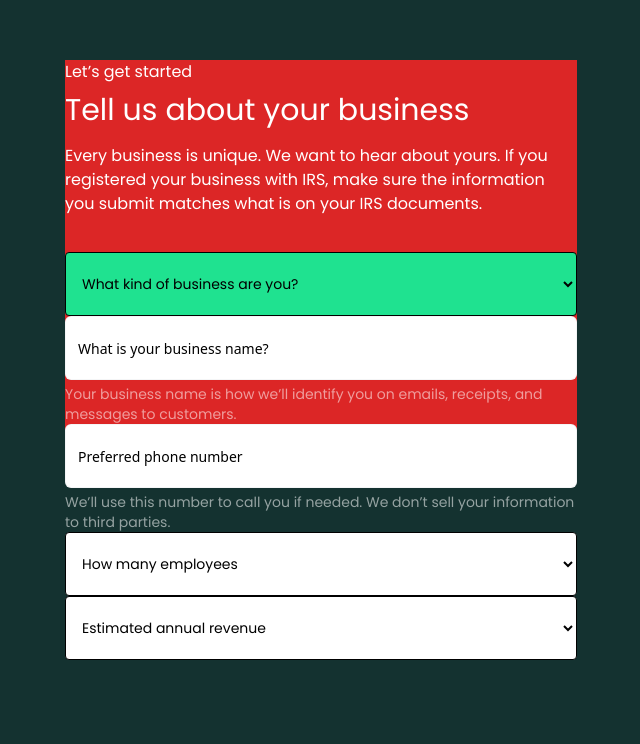
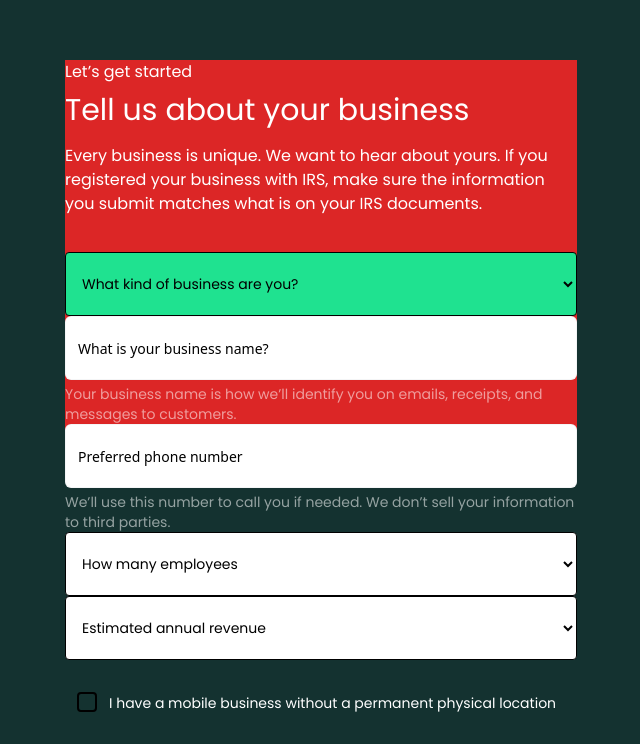
Before and after one commit to mohdyaserkt/hawkinvoice-clientSide, a Next.js app: page /getstarted in a window 1280 px wide. Shown: the part 140-884 px from the top of the page, without its empty margins (319-959 px from the left). Before the commit the page ends 800 px from the top, so only its background shows below. Built offline with nearby package versions, Linux system fonts and the light colour scheme.

Commit message:
3 Aug 2023, 15:35

```diff
--- a/src/app/(organization)/getstarted/page.tsx
+++ b/src/app/(organization)/getstarted/page.tsx
@@ -181,7 +181,41 @@ const getStarted = () => {
                   </option>
                 </select>
               </div>
+              <div className="inline-flex items-center my-5">
+              <label
+                className="relative flex cursor-pointer items-center rounded-full p-3"
 
+                data-ripple-dark="true"
+              >
+                <input
+                  id="login"
+                  type="checkbox"
+                  className="before:content[''] peer relative sm:w-3 sm:h-3 md:h-5 md:w-5 cursor-pointer appearance-none rounded border-2 border-black transition-all before:absolute before:top-2/4 before:left-2/4 before:block before:h-12 before:w-12 before:-translate-y-2/4 before:-translate-x-2/4 before:rounded-full before:bg-blue-gray-500 before:opacity-0 before:transition-opacity checked:border-black  checked:bg-black checked:before:bg-black hover:before:opacity-10"
+                />
+                <div className="pointer-events-none absolute top-2/4 left-2/4 -translate-y-2/4 -translate-x-2/4 text-white opacity-0 transition-opacity peer-checked:opacity-100">
+                  <svg
+                    xmlns="http://www.w3.org/2000/svg"
+                    className="h-3.5 w-3.5"
+                    viewBox="0 0 20 20"
+                    fill="currentColor"
+                    stroke="currentColor"
+                    stroke-width="1"
+                  >
+                    <path
+                      fill-rule="evenodd"
+                      d="M16.707 5.293a1 1 0 010 1.414l-8 8a1 1 0 01-1.414 0l-4-4a1 1 0 011.414-1.414L8 12.586l7.293-7.293a1 1 0 011.414 0z"
+                      clip-rule="evenodd"
+                    ></path>
+                  </svg>
+                </div>
+              </label>
+              <label
+                className="mt-px sm:text-xs md:text-sm cursor-pointer select-none font-light text-white"
+
+              >
+                I have a mobile business without a permanent physical location
+              </label>
+            </div>
 
             </div>
           </div>
```
